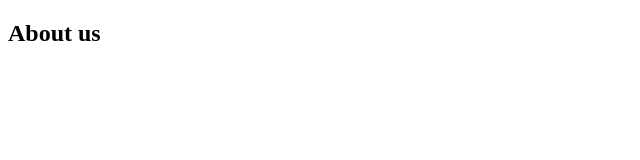
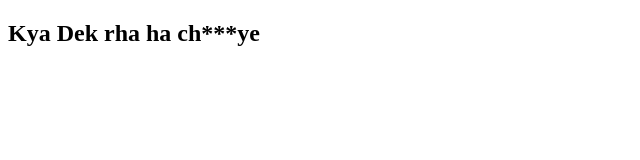
Before and after one commit to Rabi2206d/2206d_rabbi, a plain HTML site: page about.html in a window 1280 px wide. Shown: the whole page, without its empty margins (0-640 px from the left). Drawn offline with Linux system fonts and the light colour scheme.

Commit message:
Update about.html

```diff
--- a/about.html
+++ b/about.html
@@ -7,6 +7,6 @@
     <title>About us</title>
 </head>
 <body>
-    <h2>About us</h2>
+    <h2>Kya Dek rha ha ch***ye</h2>
 </body>
 </html>
```
